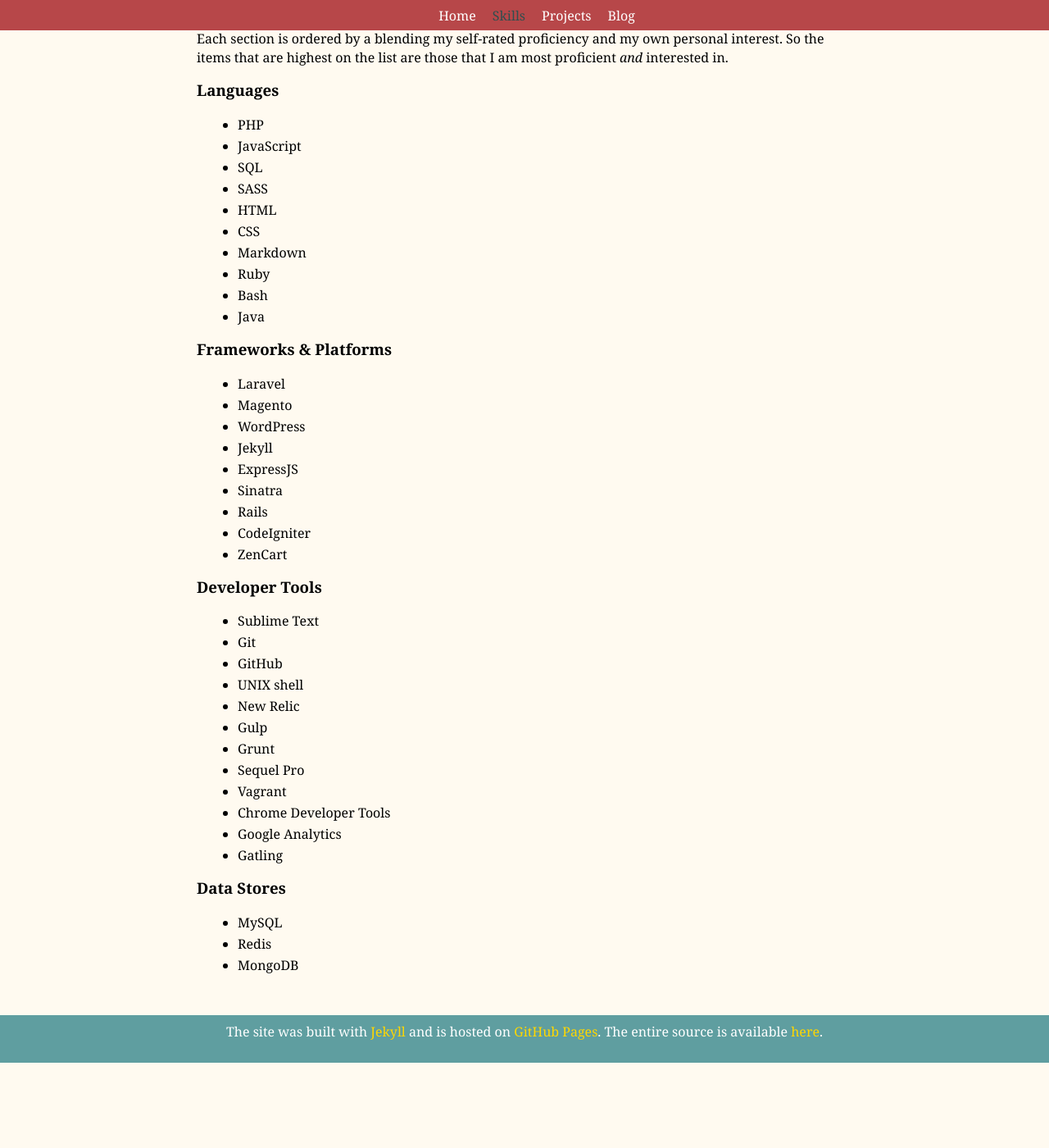
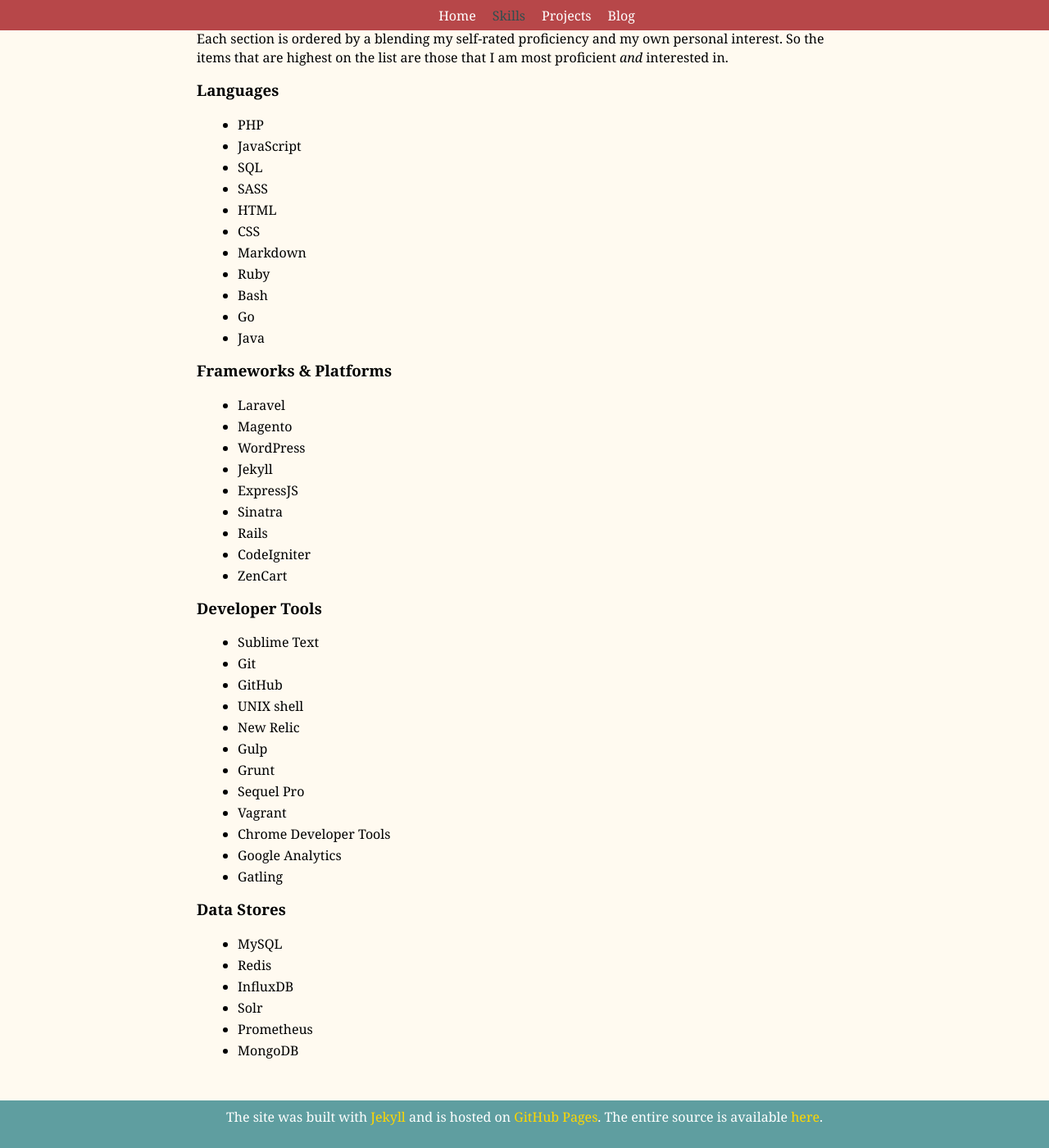
Before and after one commit to mpchadwick/mpchadwick.github.io, a Jekyll site: the page built from skills/index.md, in a window 1280 px wide and 1400 px high, scrolled down 210 px. Shown: the whole window at 82% size. Built offline with Jekyll 4.4.1, drawn with Linux system fonts in a browser that asks for light colours; before the commit the page ends 1506 px from its top, so only the background shows below that.

Commit message:
Mad skillz

```diff
--- a/skills/index.md
+++ b/skills/index.md
@@ -20,6 +20,7 @@ Each section is ordered by a blending my self-rated proficiency and my own perso
 - Markdown
 - Ruby
 - Bash
+- Go
 - Java
 
 ### Frameworks & Platforms
@@ -50,4 +51,7 @@ Each section is ordered by a blending my self-rated proficiency and my own perso
 ### Data Stores
 - MySQL
 - Redis
+- InfluxDB
+- Solr
+- Prometheus
 - MongoDB
```
